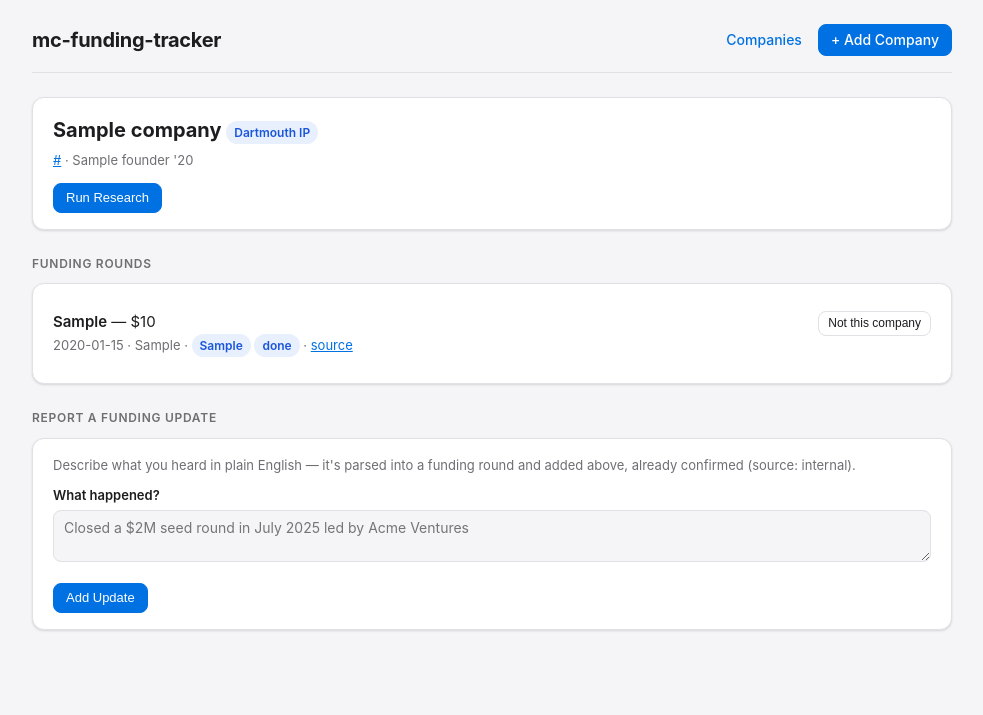
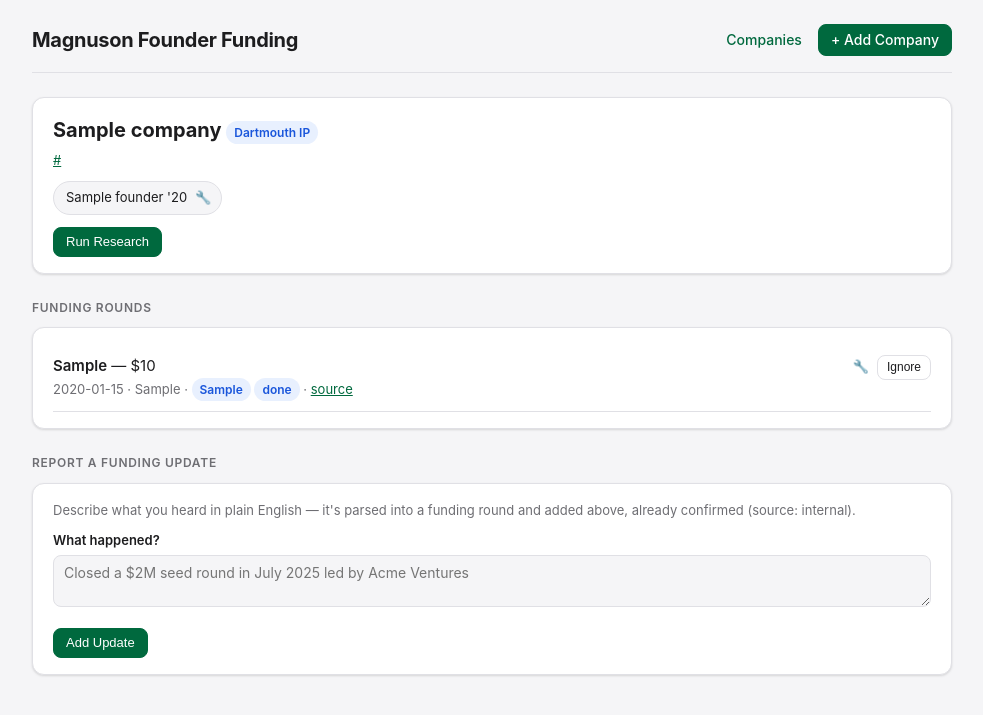
Before and after one commit to Cleasto/mc-funding-tracker, a Flask app: page /company/1 in a window 1280 px wide. Shown: the top 715 px of the page, without its empty margins (148-1131 px from the left). Run offline with Flask 3, Linux system fonts and the light colour scheme; tables that the repository leaves empty hold one stand-in row (values such as "Sample post").

Commit message:
Add inline editing for founders and funding rounds, rebrand header
- Wrench-icon buttons open an inline edit form (name/class year for
  founders; round type, amount, date, investors for funding rounds)
  with Save/Cancel, toggled client-side without a page reload.
- Rename "Not this company" button to "Ignore".
- Switch accent color from blue to Dartmouth Green (#00693e), with a
  lighter dark-mode variant to keep link contrast readable.
- Rename header title to "Magnuson Founder Funding".

Co-Authored-By: Claude Sonnet 5 <noreply@anthropic.com>

```diff
--- a/src/mc_funding_tracker/db.py
+++ b/src/mc_funding_tracker/db.py
@@ -395,6 +395,34 @@ def get_rejected_ciks(company_id: int) -> List[str]:
         return [r["cik"] for r in rows]
 
 
+def update_founder(founder_id: int, name: str, class_year: Optional[int]) -> None:
+    """Update a founder's name and class year."""
+    with _connect() as conn:
+        conn.execute(
+            "UPDATE founders SET name = ?, class_year = ? WHERE id = ?",
+            (name, class_year, founder_id),
+        )
+
+
+def update_funding_round(
+    round_id: int,
+    round_type: Optional[str],
+    amount_usd: Optional[int],
+    announced_date: Optional[str],
+    investors: Optional[str],
+) -> None:
+    """Update the editable fields of a funding round (status/source are untouched)."""
+    with _connect() as conn:
+        conn.execute(
+            """
+            UPDATE funding_rounds
+            SET round_type = ?, amount_usd = ?, announced_date = ?, investors = ?
+            WHERE id = ?
+            """,
+            (round_type, amount_usd, announced_date, investors, round_id),
+        )
+
+
 def add_note(company_id: int, body: str) -> None:
     """Add a freeform note to a company."""
     with _connect() as conn:
--- a/src/mc_funding_tracker/server.py
+++ b/src/mc_funding_tracker/server.py
@@ -164,6 +164,29 @@ def create_app(config: Dict[str, Any]) -> Flask:
         db.unreject_round(round_id)
         return redirect(request.referrer or url_for("index"))
 
+    @app.route("/founder/<int:founder_id>/edit", methods=["POST"])
+    def edit_founder_route(founder_id: int):
+        name = request.form.get("name", "").strip()
+        class_year_raw = request.form.get("class_year", "").strip()
+        class_year = int(class_year_raw) if class_year_raw.isdigit() else None
+        if not name:
+            flash("Founder name is required.", "error")
+            return redirect(request.referrer or url_for("index"))
+        db.update_founder(founder_id, name, class_year)
+        flash("Founder updated.", "success")
+        return redirect(request.referrer or url_for("index"))
+
+    @app.route("/round/<int:round_id>/edit", methods=["POST"])
+    def edit_round_route(round_id: int):
+        round_type = request.form.get("round_type", "").strip() or None
+        amount_raw = request.form.get("amount_usd", "").strip()
+        amount_usd = int(amount_raw) if amount_raw.isdigit() else None
+        announced_date = request.form.get("announced_date", "").strip() or None
+        investors = request.form.get("investors", "").strip() or None
+        db.update_funding_round(round_id, round_type, amount_usd, announced_date, investors)
+        flash("Funding round updated.", "success")
+        return redirect(request.referrer or url_for("index"))
+
     return app
 
 
--- a/src/mc_funding_tracker/templates/base.html
+++ b/src/mc_funding_tracker/templates/base.html
@@ -13,8 +13,8 @@
   --border: #e0e0e5;
   --text: #1d1d1f;
   --text-secondary: #6e6e73;
-  --accent: #0071e3;
-  --accent-hover: #0077ed;
+  --accent: #00693e;
+  --accent-hover: #007a48;
   --badge-bg: #e8f0fe;
   --badge-text: #1a56db;
   --confirmed-bg: #f0fdf4;
@@ -33,8 +33,8 @@
     --border: #3a3a3c;
     --text: #f5f5f7;
     --text-secondary: #98989d;
-    --accent: #2997ff;
-    --accent-hover: #409cff;
+    --accent: #2f9e6b;
+    --accent-hover: #3dbf82;
     --badge-bg: #1e3a5f;
     --badge-text: #70b8ff;
     --confirmed-bg: #0a2e1a;
@@ -188,13 +188,68 @@ button.primary:disabled:hover { background: var(--accent); }
 .round-item .details { flex: 1; }
 .round-item .amount { font-weight: 600; }
 
+/* [hidden] beats the UA stylesheet by specificity alone, but author rules like
+   .round-item { display: flex } still win by cascade order — force it. */
+[hidden] { display: none !important; }
+
+.icon-btn {
+  display: inline-flex;
+  align-items: center;
+  justify-content: center;
+  width: 24px;
+  height: 24px;
+  padding: 0;
+  border-radius: 6px;
+  border: 1px solid transparent;
+  background: transparent;
+  font-size: 13px;
+  line-height: 1;
+  color: var(--text-secondary);
+}
+.icon-btn:hover { background: var(--bg); border-color: var(--border); }
+
+.chip-list { display: flex; flex-wrap: wrap; gap: 8px; margin-top: 10px; }
+.chip {
+  display: inline-flex;
+  align-items: center;
+  gap: 4px;
+  background: var(--bg);
+  border: 1px solid var(--border);
+  border-radius: 20px;
+  padding: 4px 6px 4px 12px;
+  font-size: 13px;
+}
+.chip-edit {
+  display: flex;
+  align-items: center;
+  gap: 6px;
+  background: var(--bg);
+  border: 1px solid var(--border);
+  border-radius: 10px;
+  padding: 8px;
+}
+.chip-edit input[type=text], .chip-edit input[type=number] {
+  padding: 5px 8px;
+  border-radius: 6px;
+  border: 1px solid var(--border);
+  background: var(--surface);
+  color: var(--text);
+  font-size: 13px;
+}
+.chip-edit input[name=name] { width: 140px; }
+.chip-edit input[name=class_year] { width: 70px; }
+
+.round-edit-fields { display: flex; flex-wrap: wrap; gap: 10px; padding: 10px 0; width: 100%; }
+.round-edit-fields .field { flex: 1; min-width: 140px; margin-bottom: 0; }
+.round-edit-fields .edit-actions { display: flex; align-items: flex-end; gap: 8px; }
+
 {% block extra_style %}{% endblock %}
 </style>
 </head>
 <body>
 <div class="container">
   <header>
-    <a href="/"><h1>mc-funding-tracker</h1></a>
+    <a href="/"><h1>Magnuson Founder Funding</h1></a>
     <nav>
       <a href="/">Companies</a>
       <a href="/company/new" class="btn primary">+ Add Company</a>
@@ -222,6 +277,15 @@ document.querySelectorAll("form.research-form").forEach(function (form) {
     button.textContent = button.dataset.workingText || "Working…";
   });
 });
+
+// Wrench buttons toggle a matching "view-<id>" / "edit-<id>" pair between
+// display and inline edit — no page reload needed to open or cancel the form.
+function toggleEdit(id) {
+  var view = document.getElementById("view-" + id);
+  var edit = document.getElementById("edit-" + id);
+  if (view) view.hidden = !view.hidden;
+  if (edit) edit.hidden = !edit.hidden;
+}
 </script>
 </body>
 </html>
--- a/src/mc_funding_tracker/templates/company.html
+++ b/src/mc_funding_tracker/templates/company.html
@@ -3,10 +3,23 @@
 {% block content %}
 <div class="card">
   <h2>{{ company.name }}{% if company.dartmouth_ip %} <span class="badge">Dartmouth IP</span>{% endif %}</h2>
-  <p class="meta">
-    {% if company.website %}<a href="{{ company.website }}" target="_blank" rel="noopener">{{ company.website }}</a> &middot; {% endif %}
-    {% for f in company.founders %}{{ f.name }}{% if f.class_year %} {{ f.class_year|classyear }}{% endif %}{% if not loop.last %}, {% endif %}{% endfor %}
-  </p>
+  {% if company.website %}
+  <p class="meta"><a href="{{ company.website }}" target="_blank" rel="noopener">{{ company.website }}</a></p>
+  {% endif %}
+  <div class="chip-list">
+    {% for f in company.founders %}
+    <span id="view-founder-{{ f.id }}" class="chip">
+      {{ f.name }}{% if f.class_year %} {{ f.class_year|classyear }}{% endif %}
+      <button type="button" class="icon-btn" onclick="toggleEdit('founder-{{ f.id }}')" title="Edit founder" aria-label="Edit founder">🔧</button>
+    </span>
+    <form id="edit-founder-{{ f.id }}" class="chip-edit" hidden method="post" action="{{ url_for('edit_founder_route', founder_id=f.id) }}">
+      <input type="text" name="name" value="{{ f.name }}" required>
+      <input type="number" name="class_year" value="{{ f.class_year or '' }}" placeholder="Class year">
+      <button type="submit" class="small primary">Save</button>
+      <button type="button" class="small" onclick="toggleEdit('founder-{{ f.id }}')">Cancel</button>
+    </form>
+    {% endfor %}
+  </div>
   {% if researching %}
   <p class="meta" style="margin-top: 12px;">
     <span class="badge unconfirmed">⏳ Researching…</span>
@@ -30,7 +43,7 @@
   {% else %}
     <ul class="round-list">
       {% for r in live_rounds %}
-      <li class="round-item">
+      <li class="round-item" id="view-round-{{ r.id }}">
         <div class="details">
           <div><span class="amount">{{ r.round_type or "Round" }}</span> — {{ r.amount_usd|usd }}</div>
           <div class="meta">
@@ -55,10 +68,35 @@
             <button type="submit" class="small">Confirm</button>
           </form>
           {% endif %}
+          <button type="button" class="icon-btn" onclick="toggleEdit('round-{{ r.id }}')" title="Edit round" aria-label="Edit round">🔧</button>
           <form class="inline-form" method="post" action="{{ url_for('reject_round_route', round_id=r.id) }}">
-            <button type="submit" class="small">Not this company</button>
+            <button type="submit" class="small">Ignore</button>
           </form>
         </div>
+      </li>
+      <li class="round-item" id="edit-round-{{ r.id }}" hidden>
+        <form class="round-edit-fields" method="post" action="{{ url_for('edit_round_route', round_id=r.id) }}">
+          <div class="field">
+            <label for="round_type-{{ r.id }}">Round type</label>
+            <input type="text" id="round_type-{{ r.id }}" name="round_type" value="{{ r.round_type or '' }}">
+          </div>
+          <div class="field">
+            <label for="amount_usd-{{ r.id }}">Amount (USD)</label>
+            <input type="number" id="amount_usd-{{ r.id }}" name="amount_usd" value="{{ r.amount_usd if r.amount_usd is not none else '' }}">
+          </div>
+          <div class="field">
+            <label for="announced_date-{{ r.id }}">Announced date</label>
+            <input type="text" id="announced_date-{{ r.id }}" name="announced_date" value="{{ r.announced_date or '' }}" placeholder="YYYY-MM-DD">
+          </div>
+          <div class="field">
+            <label for="investors-{{ r.id }}">Investors</label>
+            <input type="text" id="investors-{{ r.id }}" name="investors" value="{{ r.investors or '' }}">
+          </div>
+          <div class="edit-actions">
+            <button type="submit" class="small primary">Save</button>
+            <button type="button" class="small" onclick="toggleEdit('round-{{ r.id }}')">Cancel</button>
+          </div>
+        </form>
       </li>
       {% endfor %}
     </ul>
```
Also changed, not shown: tests/test_db.py (+25 -0 lines).
